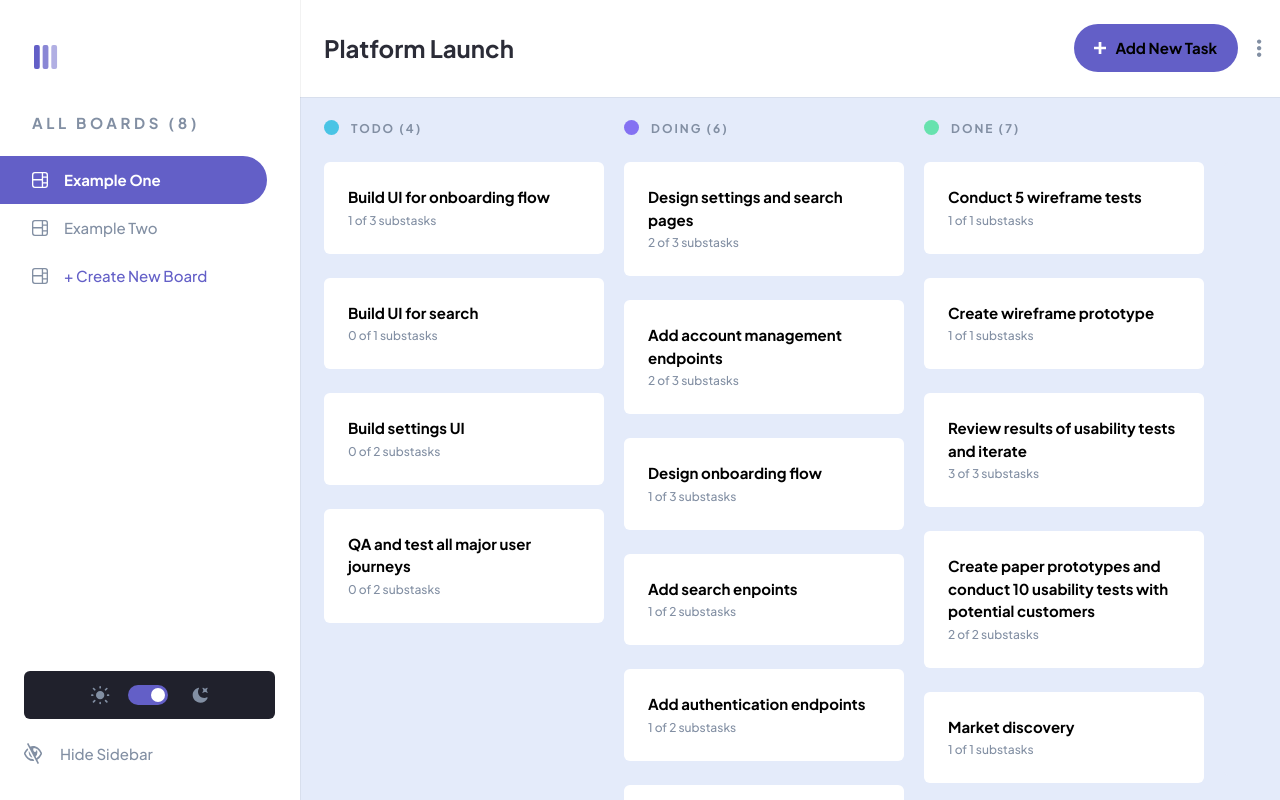
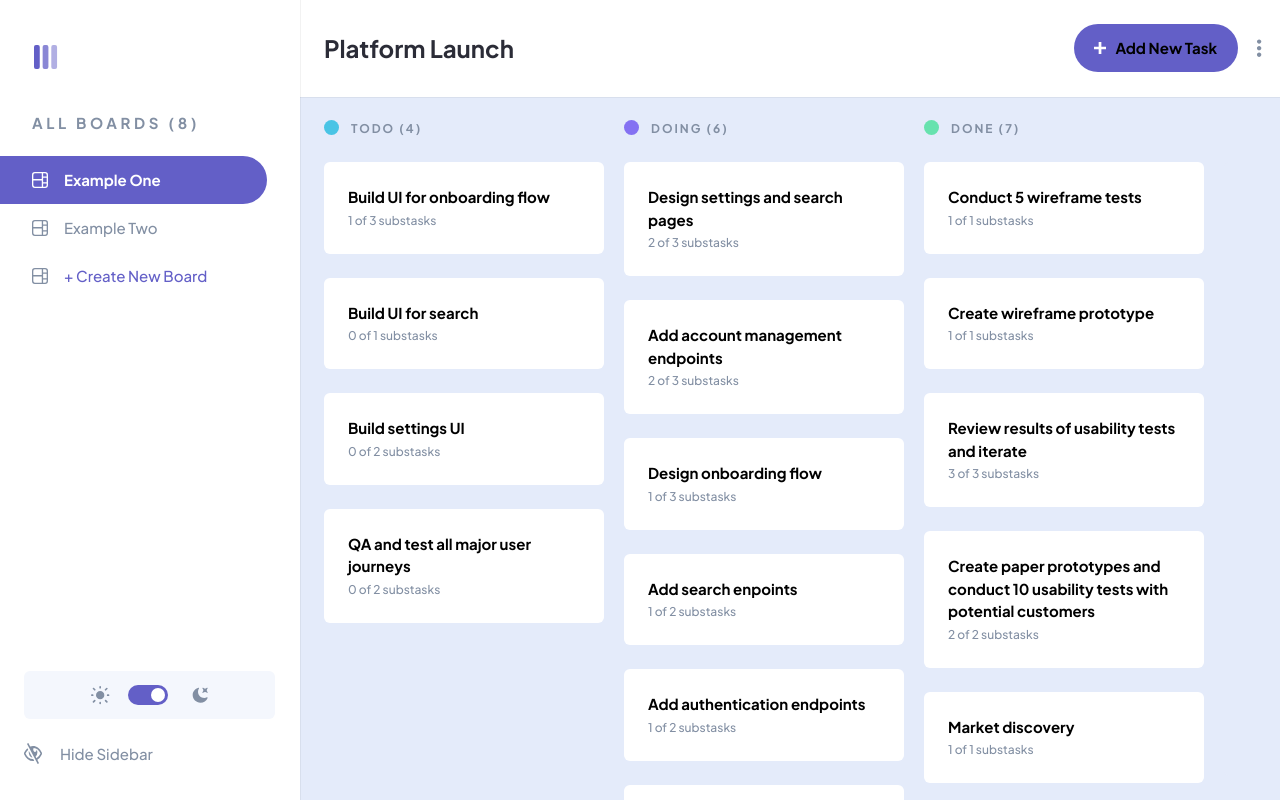
Before and after one commit to yehudz/kanban-task-manager-v2, a Next.js app: page / in a window 1280 px wide. Built offline with nearby package versions, Linux system fonts and the light colour scheme.

Commit message:
style: Theme switch
Toggle style for theme mode

```diff
--- a/components/ui/ThemeToggle.tsx
+++ b/components/ui/ThemeToggle.tsx
@@ -51,7 +51,7 @@ const ThemeToggle = ()=> {
     setTheme(colorScheme)
   }
   return(
-    <div data-testid="theme-toggle-container" className={`${styles.container} flex flex-row items-center justify-center bg-midnight rounded-lg`}>
+    <div data-testid="theme-toggle-container" className={`${styles.container} flex flex-row items-center justify-center bg-grey-100 dark:bg-midnight rounded-lg`}>
       <img src="images/icon-light-theme.svg" className='mr-6'/>
       <IOSSwitch onChange={handleToggleTheme} defaultChecked={true} disableRipple data-testid="toggle-theme-button"/>
       <img src="images/icon-dark-theme.svg" className='ml-8'/>
```
